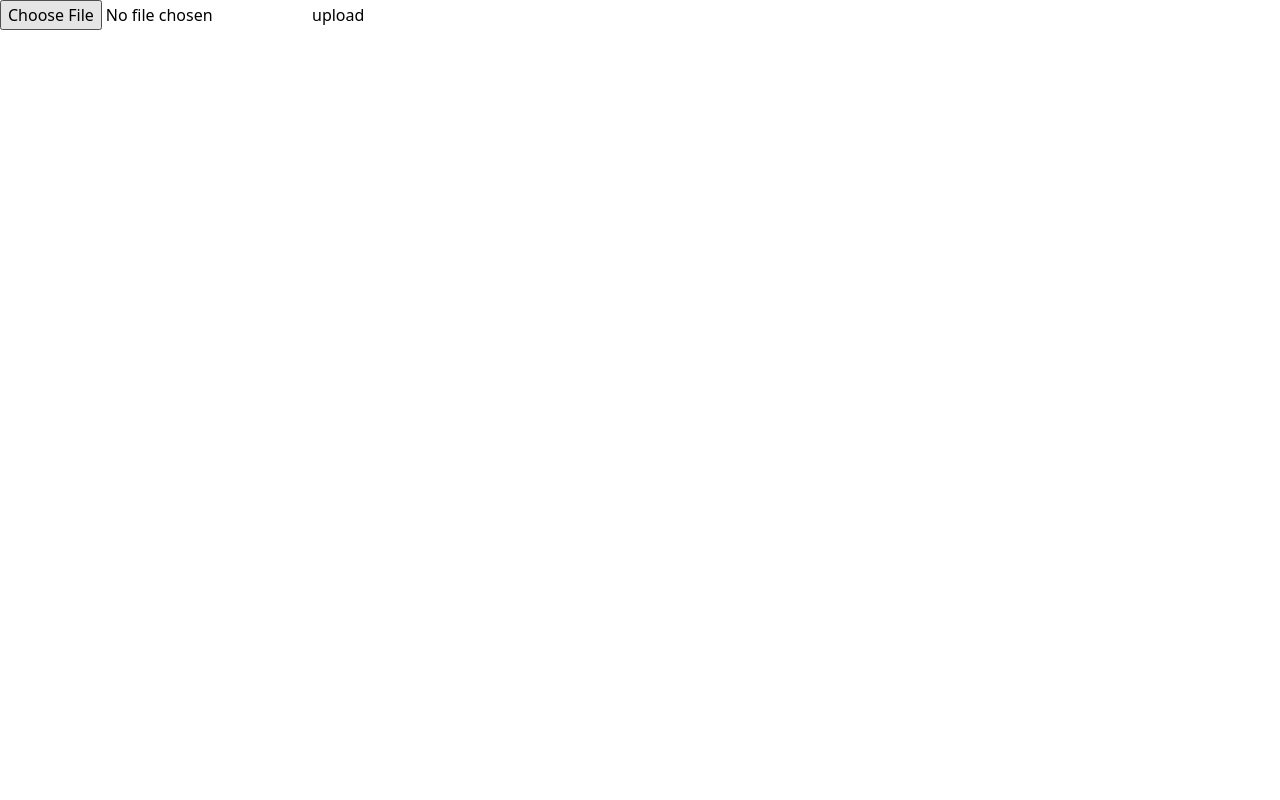
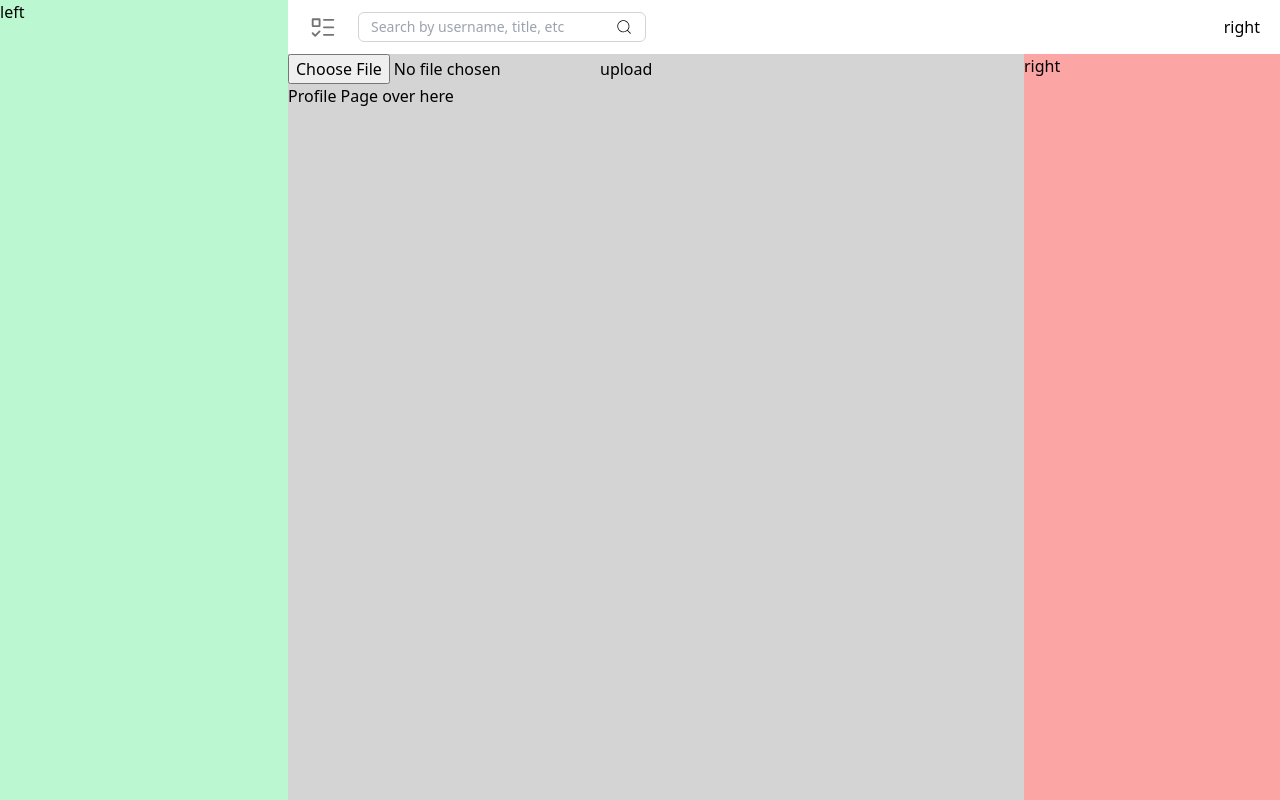
Before and after one commit to addispic/advance-nextjs-authentication, a Next.js app: page /dashboard/profile in a window 1280 px wide. Built offline with nearby package versions, Linux system fonts and the light colour scheme.

Commit message:
dashboard ui is just started

```diff
--- a/app/dashboard/layout.tsx
+++ b/app/dashboard/layout.tsx
@@ -1,8 +1,25 @@
 import React from "react"
+
+// ui
+// dashboard
+import DashboardHeader from "../ui/dashboard/DashboardHeader"
 export default function DashboardLayout({children}: {children: React.ReactNode}){
     return (
-        <div>
-            {children}
+        <div className="flex w-screen h-screen overflow-hidden">
+            {/* left */}
+            <div className="min-w-72 h-full bg-green-200">left</div>
+            {/* right */}
+            <div className="flex-1 flex flex-col">
+                {/* header */}
+                <DashboardHeader />
+                {/* content */}
+                <div className="flex flex-1">
+                    {/* left */}
+                    <div className="flex-1 bg-neutral-300">{children}</div>
+                    {/* right */}
+                    <div className="min-w-64 h-full bg-red-300">right</div>
+                </div>
+            </div>
         </div>
     )
 }
--- a/app/dashboard/profile/page.tsx
+++ b/app/dashboard/profile/page.tsx
@@ -1,8 +1,8 @@
-"use client"
-import React, {useState} from "react"
+"use client";
+import React, { useState } from "react";
 
-export default function Page(){
-    const [file,setFile] = useState<File>()
+export default function Profile() {
+  const [file, setFile] = useState<File>();
 
   // submit handler
   const submitHandler = async () => {
@@ -27,6 +27,7 @@ export default function Page(){
                 <input onChange={(e)=>setFile(e.target.files?.[0])} type="file" name="file" />
                 <button onClick={submitHandler}>upload</button>
             </div>
+      Profile Page over here
     </div>
-    )
+  );
 }
--- /dev/null
+++ b/app/ui/dashboard/DashboardHeader.tsx
@@ -0,0 +1,23 @@
+// icons
+import { GoTasklist } from "react-icons/go";
+import { CiSearch } from "react-icons/ci";
+export default function DashboardHeader(){
+    return (
+        <div className="flex items-center justify-between px-5 py-3">
+            {/* left */}
+            <div className="flex items-center gap-x-5">
+                {/* toggler */}
+                <div>
+                    <GoTasklist className="text-3xl text-neutral-500 cursor-pointer"/>
+                </div>
+                {/* search */}
+                <div className="min-w-72 flex items-center gap-x-1.5 text-sm border border-neutral-300 rounded-md px-3 py-1">
+                    <input className="w-full focus:outline-none focus:ring-0 border-none bg-transparent" type="text" placeholder="Search by username, title, etc" />
+                    <CiSearch className="text-xl"/>
+                </div>
+            </div>
+            {/* right */}
+            <div>right</div>
+        </div>
+    )
+}
```
Lines whose indentation alone changed are shown as unchanged.
